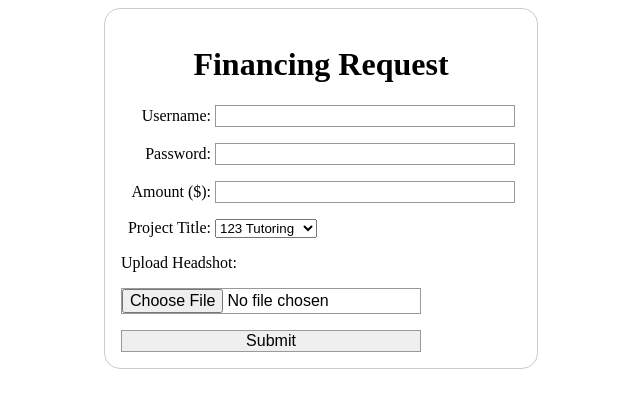
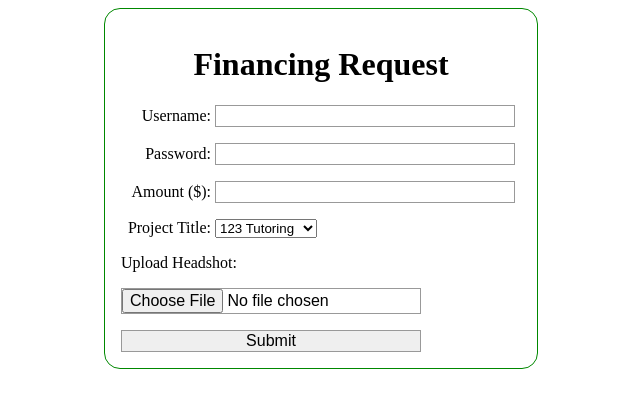
Before and after one commit to dadheech-vartika/She-Help, a website: page pages/index.html in a window 1280 px wide. Shown: the whole page, without its empty margins (319-959 px from the left). Drawn offline with nearby package versions, Linux system fonts and the light colour scheme.

Commit message:
Update index.html

```diff
--- a/pages/index.html
+++ b/pages/index.html
@@ -84,7 +84,7 @@
     padding: 1em;
     border: 1px solid #ccc;
     border-radius: 1em;
-    body-color: #008800;
+    border-color: #008800;
   }
 
   ul {
@@ -134,22 +134,22 @@
 
     /* Provide space to type some text */
     height: 5em;
-  }
+
 
   /* button {
     /* Align buttons with the text fields */
   padding-left: 150px; /* same size as the label elements */
-  /* } */
+  }
 
   button {
     display: block;
     max-width: 300px;
     margin: auto;
-  }
+
   /* button {
     /* This extra margin represent roughly the same space as the space
           between the labels and their text fields */
   text-align: center;
   margin: 0 auto;
-  /* } */
+  }
 </style>
```
